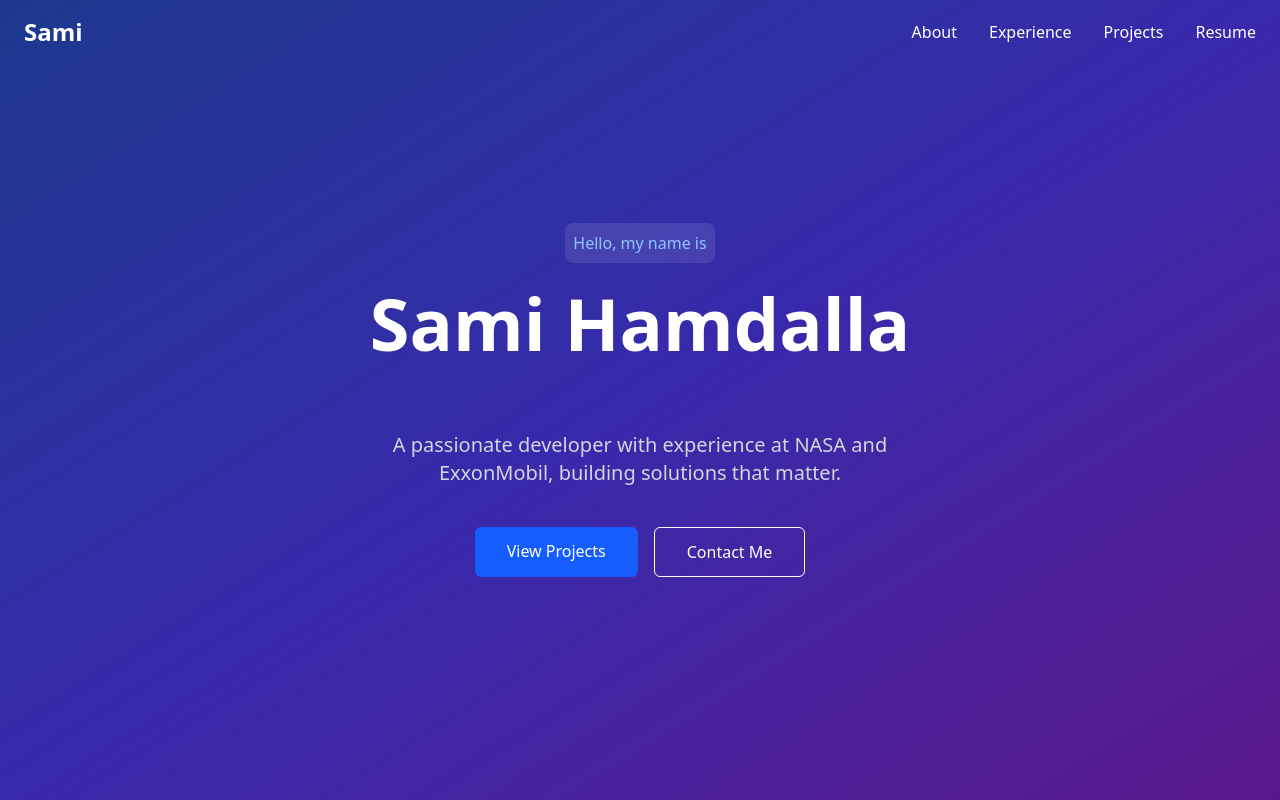
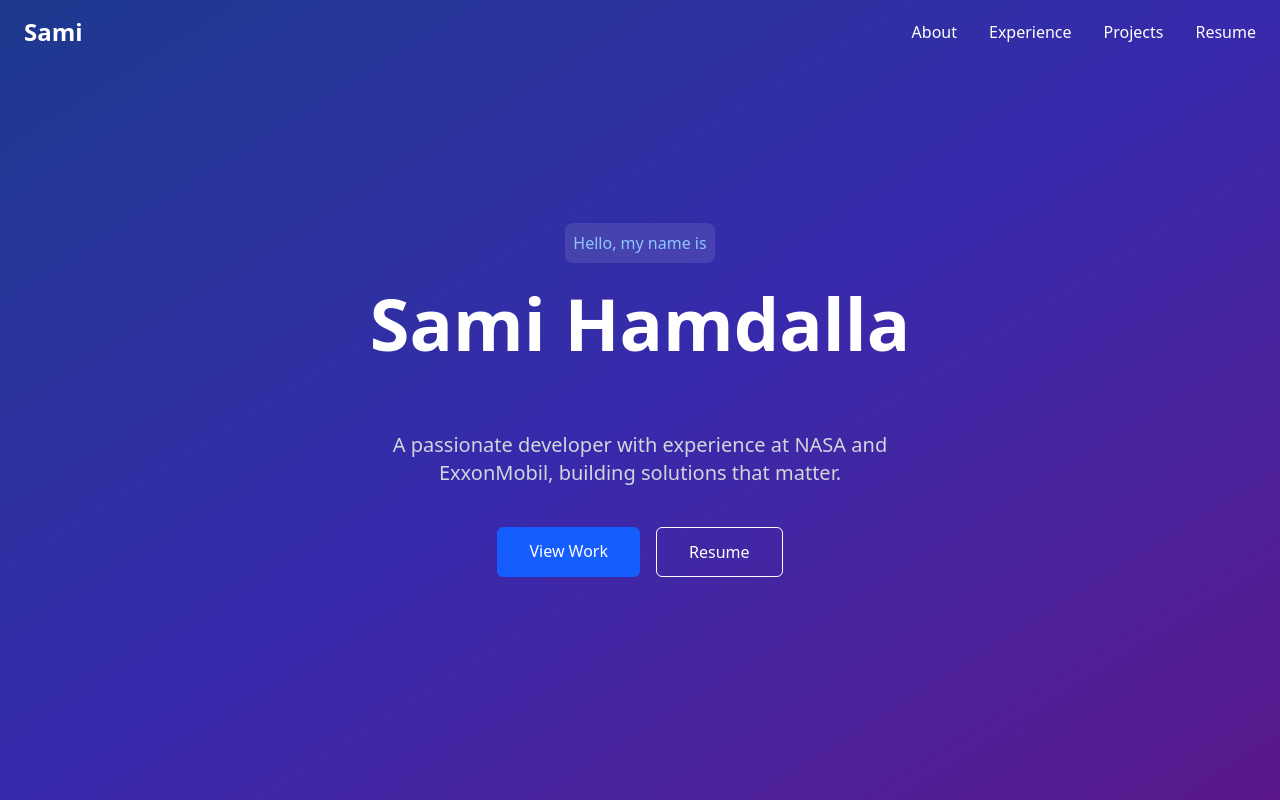
Before and after one commit to sami5436/samihamdalla, a React (Vite) app: page / in a window 1280 px wide. Shown: the top 800 px of the page. Built offline with nearby package versions, Linux system fonts and the light colour scheme.

Commit message:
minor change to hero!

```diff
--- a/src/components/Hero.tsx
+++ b/src/components/Hero.tsx
@@ -50,12 +50,12 @@ const Hero = () => {
         </p>
 
         <div className="flex justify-center space-x-4">
-          <a href="#projects" className="px-8 py-3 bg-blue-600 text-white font-medium rounded-md hover:bg-blue-700 transition-colors">
-            View Projects
+          <a href="#experience" className="px-8 py-3 bg-blue-600 text-white font-medium rounded-md hover:bg-blue-700 transition-colors">
+            View Work
           </a>
           {/* i might change this to something else later */}
-          <a href="#contact" className="px-8 py-3 bg-transparent border border-white text-white font-medium rounded-md hover:bg-white/10 transition-colors">
-            Contact Me
+          <a href="#resume" className="px-8 py-3 bg-transparent border border-white text-white font-medium rounded-md hover:bg-white/10 transition-colors">
+            Resume
           </a>
         </div>
       </div>
```
